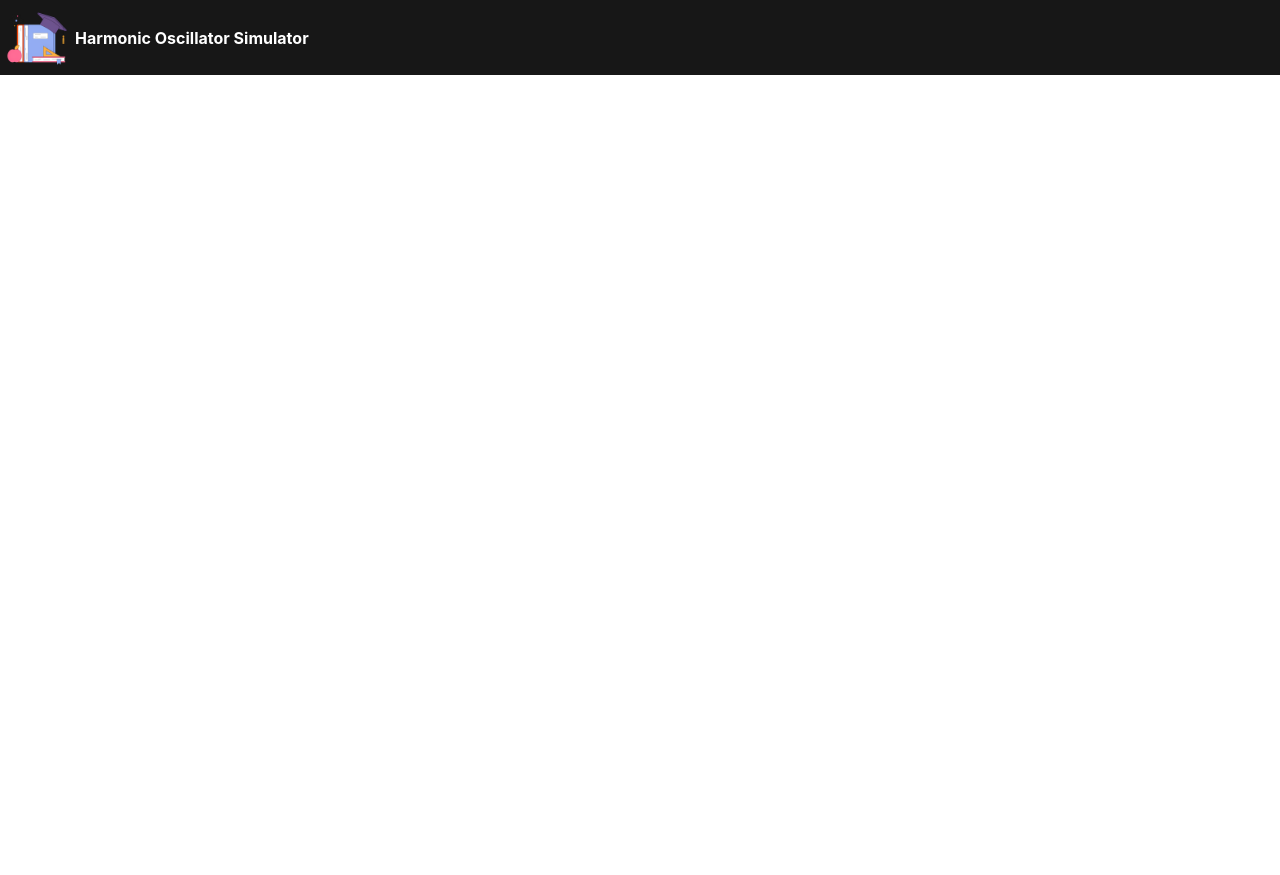
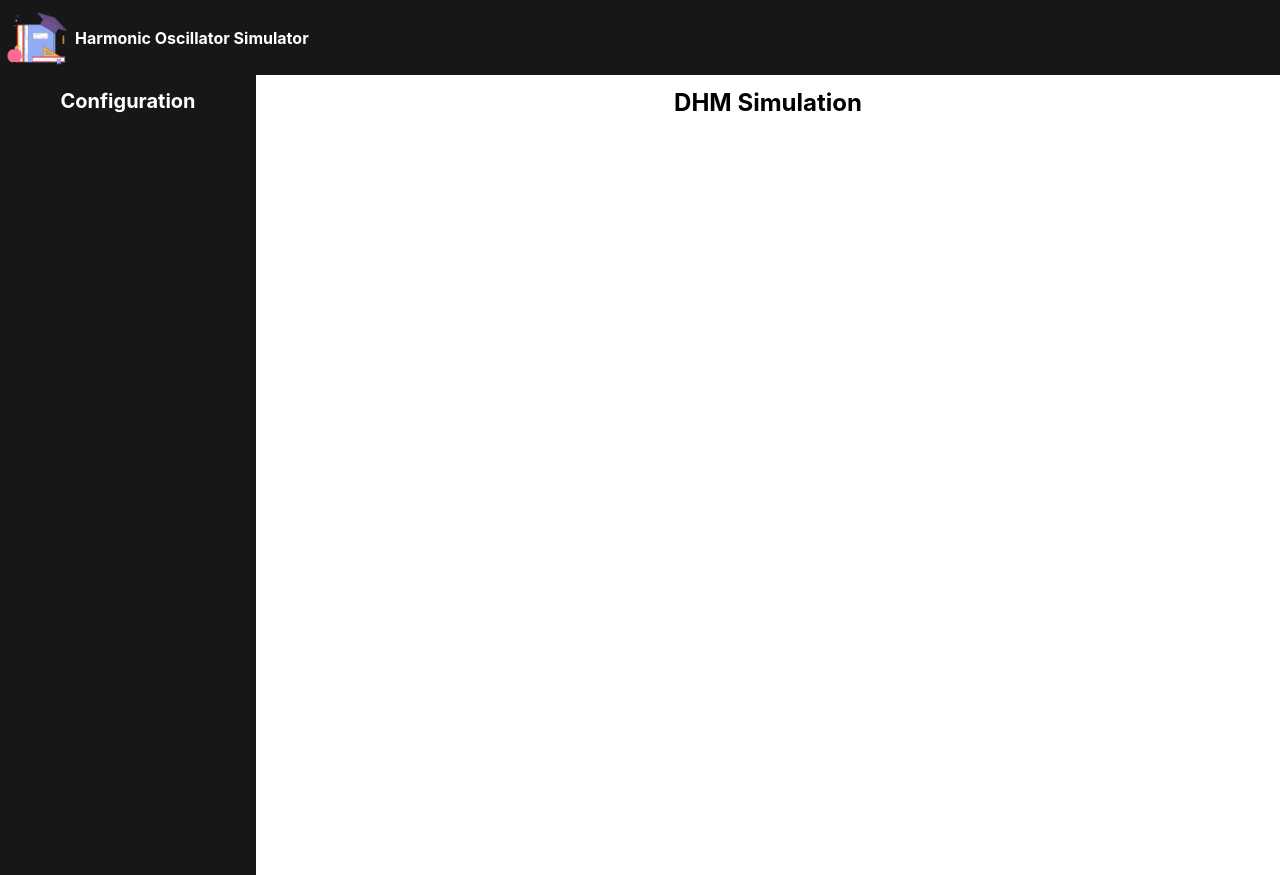
Before and after one commit to WaqarAwan376/Damped_Harmonic_Oscillator-CAS741, a React (Create React App) app in the folder src/dhm-frontend/: page / in a window 1280 px wide. Before the commit the page ends 800 px from the top, so only its background shows below. Built offline with nearby package versions, Linux system fonts and the light colour scheme.

Commit message:
Chore: Added header and overall screen UI structure

```diff
--- a/src/dhm-frontend/src/App.js
+++ b/src/dhm-frontend/src/App.js
@@ -2,11 +2,14 @@ import "./App.css";
 import React from "react";
 
 import { Header } from "./components/Header";
+import { UI } from "./components/SimulatorScreen";
 
 function App() {
   return (
     <div>
       <Header />
+
+      <UI></UI>
     </div>
   );
 }
--- /dev/null
+++ b/src/dhm-frontend/src/components/Configurer.jsx
@@ -0,0 +1,9 @@
+import React from "react";
+
+export const Configurer = () => {
+  return (
+    <div>
+      <h1 className="text-center font-bold my-3 text-xl">Configuration</h1>
+    </div>
+  );
+};
--- /dev/null
+++ b/src/dhm-frontend/src/components/Simulation.jsx
@@ -0,0 +1,9 @@
+import React from "react";
+
+export const Simulation = () => {
+  return (
+    <div>
+      <h1 className="text-center font-bold my-3 text-2xl">DHM Simulation </h1>
+    </div>
+  );
+};
--- /dev/null
+++ b/src/dhm-frontend/src/components/SimulatorScreen.jsx
@@ -0,0 +1,18 @@
+import React from "react";
+import { Configurer } from "./Configurer";
+import { Simulation } from "./Simulation";
+
+export const UI = () => {
+  return (
+    <div>
+      <div className="flex">
+        <div className="flex-1 bg-userPrimary h-screen text-white">
+          <Configurer />
+        </div>
+        <div className="flex-1 basis-3/5">
+          <Simulation />
+        </div>
+      </div>
+    </div>
+  );
+};
--- a/src/dhm-frontend/src/index.css
+++ b/src/dhm-frontend/src/index.css
@@ -9,6 +9,8 @@ body {
     sans-serif;
   -webkit-font-smoothing: antialiased;
   -moz-osx-font-smoothing: grayscale;
+
+  overflow: hidden;
 }
 
 code {
```
Also changed, not shown: src/dhm-frontend/src/components/UI.jsx (deleted).
